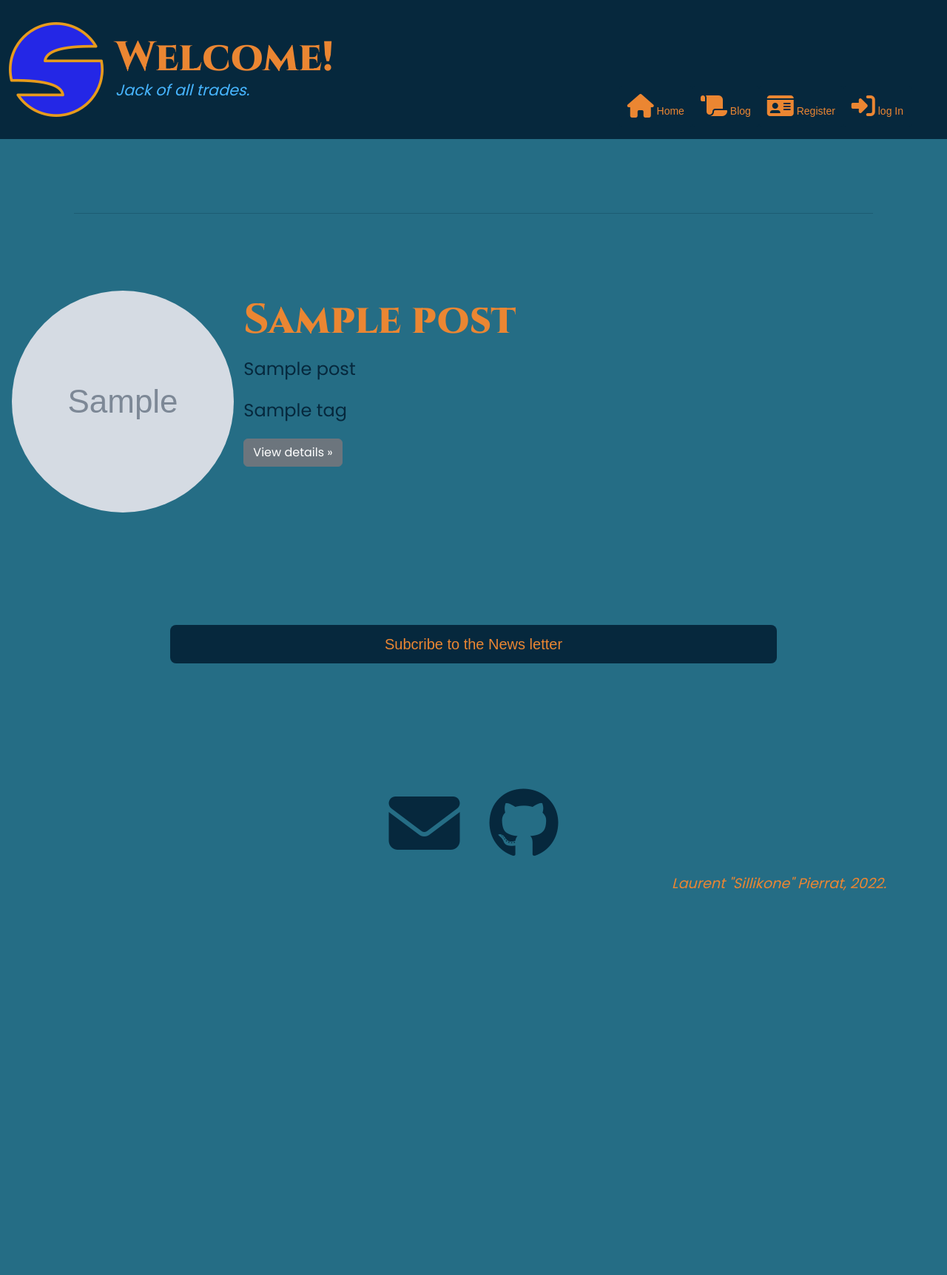
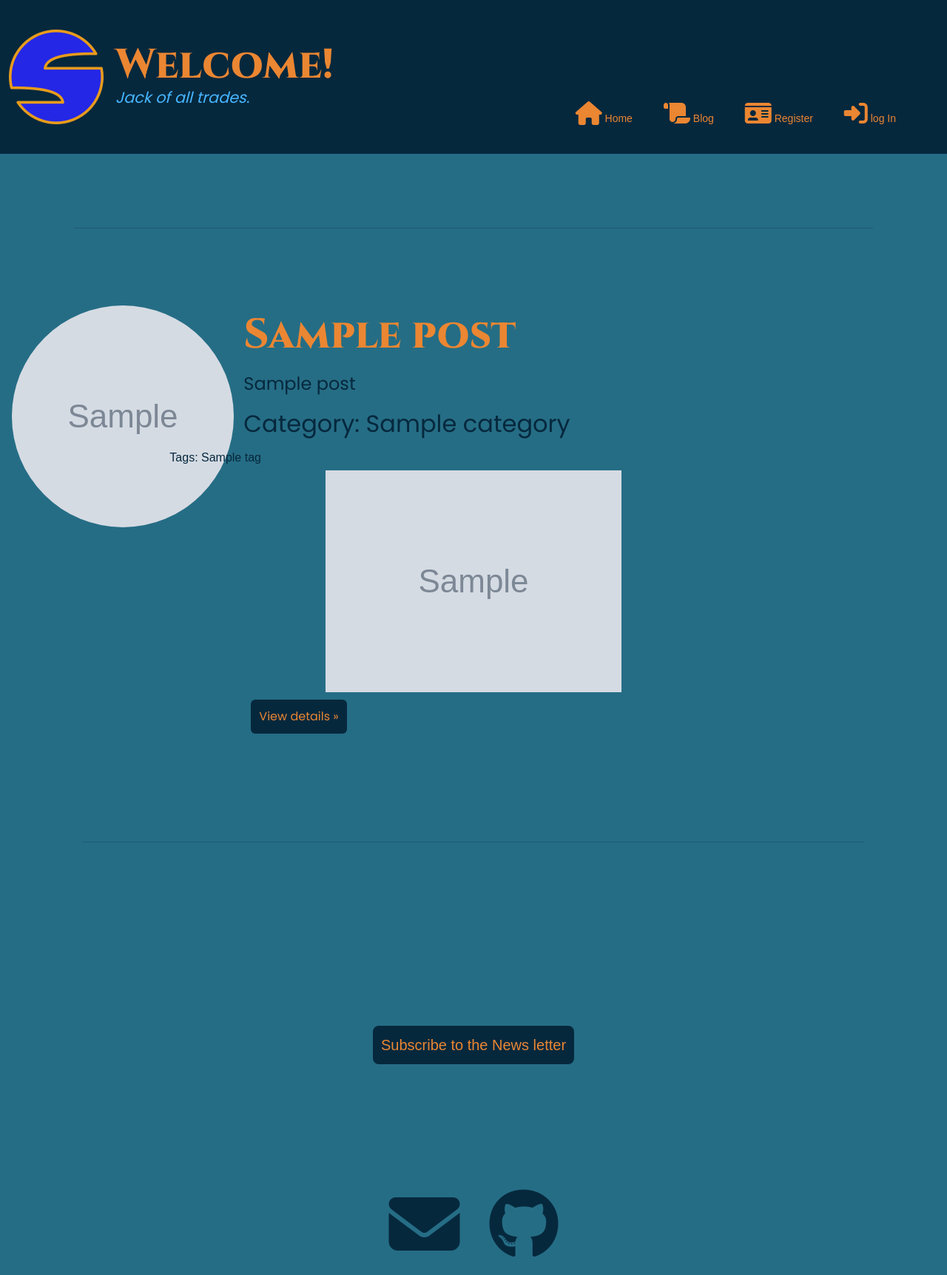
Before and after one commit to aniasin/portfolio, a Flask app: page / in a window 1280 px wide. Shown: the top 1724 px of the page at 74% size. Before the commit the page ends 1204 px from the top, so only its background shows below. Run offline with Flask 2, Linux system fonts and the light colour scheme; tables that the repository leaves empty hold one stand-in row (values such as "Sample post"); grey boxes marked "Sample" are stand-in pictures; some libraries are stand-ins or nearby versions.

Commit message:
added categories

```diff
--- a/forms.py
+++ b/forms.py
@@ -1,5 +1,5 @@
 from flask_wtf import FlaskForm
-from wtforms import StringField, SubmitField, PasswordField, EmailField
+from wtforms import StringField, SubmitField, PasswordField, EmailField, SelectField
 from wtforms.validators import DataRequired, URL
 from flask_ckeditor import CKEditorField
 
@@ -21,6 +21,7 @@
     title = StringField("Blog Post Title", validators=[DataRequired()])
     subtitle = StringField("Subtitle", validators=[DataRequired()])
     img_url = StringField("Blog Image URL", validators=[DataRequired(), URL()])
+    category = SelectField("Category", choices=[])
     tags = StringField("Tags")
     body = CKEditorField("Blog Content", validators=[DataRequired()])
     submit = SubmitField("Submit Post")
--- a/main.py
+++ b/main.py
@@ -16,6 +16,7 @@
 
 from forms import RegisterForm, LoginForm, CreatePostForm
 import utils
+
 
 app = Flask(__name__)
 app.config['SECRET_KEY'] = os.environ.get("SECRET_KEY")
@@ -65,8 +66,19 @@
     date = db.Column(db.String(250), nullable=False)
     body = db.Column(db.Text, nullable=False)
     img_url = db.Column(db.String(250), nullable=True)
+    category_id = db.Column(db.Integer, db.ForeignKey("blog_categories.id"))
+    category = relationship("BlogCategory", back_populates="parent_posts")
     tags = db.relationship("Tag", secondary=tag_link)
     comments = relationship("Comment", back_populates="parent_post")
+
+
+class BlogCategory(db.Model):
+    __tablename__ = "blog_categories"
+    id = db.Column(db.Integer, primary_key=True)
+    name = db.Column(db.String(250), nullable=False)
+    description = db.Column(db.String(250), nullable=False)
+    img_url = db.Column(db.String(250), nullable=True)
+    parent_posts = db.relationship("BlogPost", back_populates="category")
 
 
 class Tag(db.Model):
@@ -106,19 +118,25 @@
 # -------- Routes ---------
 @app.route('/')
 def home():
-    posts = BlogPost.query.all()
-    return render_template("index.html", posts=posts, user_id=utils.get_user_id(current_user), title="Welcome!")
+    last_post = db.session.query(BlogPost).order_by(BlogPost.id.desc()).first()
+    header_posts = [
+        category.parent_posts[0] for category in BlogCategory.query.all() if category is not last_post.category]
+    return render_template("index.html", last_post=last_post, user_id=utils.get_user_id(current_user), title="Welcome!",
+                           header_posts=header_posts)
 
 
 @app.route('/blog')
 def blog():
-    return render_template("blog.html", user_id=utils.get_user_id(current_user), title="Blog categories")
+    tags = Tag.query.all()
+    return render_template("blog.html", user_id=utils.get_user_id(current_user), title="Blog categories", tags=tags)
 
 
 @app.route("/new-post", methods=["POST", "GET"])
 @admin_only
 def add_new_post():
+    categories = [(category.id, category.name) for category in BlogCategory.query.all()]
     form = CreatePostForm()
+    form.category.choices = categories
     if form.validate_on_submit():
         new_post = BlogPost(
             title=form.title.data,
@@ -126,6 +144,7 @@
             body=form.body.data,
             img_url=form.img_url.data,
             author=current_user,
+            category_id=form.category.data,
             date=date.today().strftime("%B %d, %Y")
         )
         tags = form.tags.data.split()
@@ -181,18 +200,23 @@
 
 
 def create_db():
-    user = User()
-    user.email = "pierrat.laurent@gmail.com"
-    user.password = generate_password_hash("1234", salt_length=8)
-    user.name = "sillikone"
-    db.session.add(user)
-    db.session.commit()
+    user_admin = User()
+    user_admin.email = "pierrat.laurent@gmail.com"
+    user_admin.password = generate_password_hash("1234", salt_length=8)
+    user_admin.name = "sillikone"
+    db.session.add(user_admin)
 
     user = User()
     user.email = "user@gmail.com"
     user.password = generate_password_hash("1234", salt_length=8)
     user.name = "Jack"
     db.session.add(user)
+
+    default_category = BlogCategory(name="default",
+                                    description="This is the default category.",
+                                    img_url="https://encrypted-tbn0.gstatic.com/images?q=tbn:ANd9GcQTeEOrcFPwwpppZnVJ_hyciaG81XJyxqOUEA&usqp=CAU",
+                                    )
+    db.session.add(default_category)
     db.session.commit()
 
 
@@ -200,6 +224,7 @@
 #     db.create_all()
 #     create_db()
 
+
 if __name__ == "__main__":
     app.run(debug=True)
     # http_server = WSGIServer(('127.0.0.1', 5000), app)
--- a/static/css/styles.css
+++ b/static/css/styles.css
@@ -44,6 +44,7 @@
   outline-color: #06283d;
   color: #EB8632;
   padding: 10px;
+  margin: 10px;
 }
 .btn-outline:hover{
   background-color: #256d85;
--- a/templates/footer.html
+++ b/templates/footer.html
@@ -1,9 +1,7 @@
       <!-- FOOTER -->
       <footer class="container">
-        <div class="spacer">
-            <div class="d-grid gap-2">
-                <button type="button" class="btn btn-outline text-nowrap btn-lg btn-block m-5">Subcribe to the News letter</button>
-            </div>
+        <div class="spacer text-center">
+            <button type="button" class="btn btn-outline text-nowrap btn-lg m-5">Subscribe to the News letter</button>
         </div>
         <div class="d-flex justify-content-center">
             <i class="fa-sharp fa-solid fa-envelope footer-icon"></i>
--- a/templates/index.html
+++ b/templates/index.html
@@ -4,22 +4,48 @@
       <hr>
     </div>
     <main role="main">
-      {% for post in posts[:-4:-1]: %}
       <div class="container-fluid">
         <div class=row>
           <div class="col-lg-2 text-center">
-            <img class="rounded-circle m-1" src="{{ post.img_url }}" alt="Generic placeholder image">
+            {% if last_post %}
+            <img class="rounded-circle m-1" src="{{ last_post.category.img_url }}" alt="Generic placeholder image">
+          </div>
+          <div class="col-lg-8 p-3">
+            <h2 >{{ last_post.title }}</h2>
+            <p>{{ last_post.subtitle }}</p>
+            <h3>Category: {{ last_post.category.name }}</h3>
+            <h6>Tags:
+              {% for tag in last_post.tags %}
+              {{ tag.name }}
+              {% endfor %}
+            </h6>
+            <img src="{{ last_post.img_url }}" class="img-fluid mx-auto d-block" alt="...">
+            <p><a class="btn btn-outline" href="#" role="button">View details &raquo;</a></p>
+          </div>
+          {% endif %}
+        </div>
+            <div class="spacer">
+              <hr>
+            </div>
+                <div class=row>
+          <div class="col-lg-2 text-center">
+            {% for post in header_posts %}
+            <img class="rounded-circle m-1" src="{{ post.category.img_url }}" alt="Generic placeholder image">
           </div>
           <div class="col-lg-8 p-3">
             <h2 >{{ post.title }}</h2>
+            <h3>Category: {{ post.category.name }}</h3>
+            <h6>Tags:
+              {% for tag in post.tags %}
+              {{ tag.name }}
+              {% endfor %}
+            </h6>
             <p>{{ post.subtitle }}</p>
-            {% for tag in post.tags: %}
-            <p>{{ tag.name }}</p>
-            {% endfor %}
-            <p><a class="btn btn-secondary" href="#" role="button">View details &raquo;</a></p>
+            <img src="{{ post.img_url }}" class="img-fluid mx-auto d-block" alt="...">
+            <p><a class="btn btn-outline" href="#" role="button">View details &raquo;</a></p>
           </div>
+          {% endfor %}
         </div>
       </div>
-      {% endfor %}
     </main>
 {% include "footer.html" %}
--- a/templates/make-post.html
+++ b/templates/make-post.html
@@ -6,7 +6,10 @@
       <div class="col-lg-8 col-md-10 mx-auto">
         {{ ckeditor.load() }}
         {{ ckeditor.config(name='body') }}
-        {{ wtf.quick_form(form, novalidate=True, button_map={"submit": "primary"}) }}
+        {{ wtf.quick_form(form, novalidate=True, button_map={"submit": "outline"}) }}
+      </div>
+      <div class="clo-lg-4 col-md-2">
+        <a type="button" class="btn btn-outline text-nowrap btn-lg m-5" href="#">Create Category</a>
       </div>
     </div>
   </div>
```
Also changed, not shown: templates/blog.html (+14 -1 lines).
